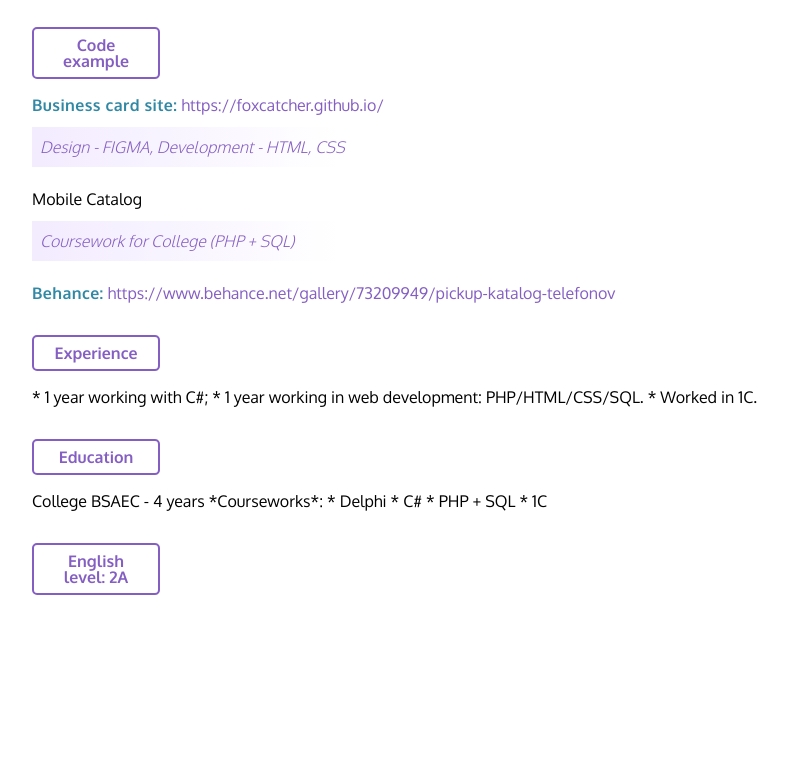
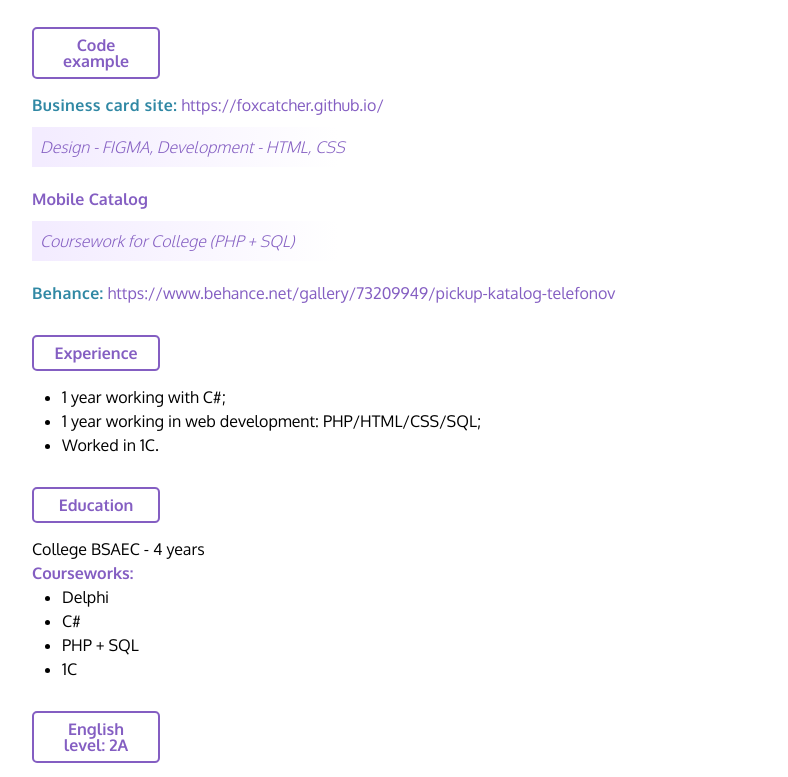
Before and after one commit to foxcatcher/rsschool-2019Q1-cv, a plain HTML site: page index.html in a window 1280 px wide. Shown: the part 606-1383 px from the top of the page, without its empty margins (98-886 px from the left). Before the commit the page ends 1215 px from the top, so only its background shows below. Drawn offline with Linux system fonts and the light colour scheme.

Commit message:
style: add ul and strong tag

```diff
--- a/index.html
+++ b/index.html
@@ -57,21 +57,23 @@
 
             <h2>Experience</h2>
 
-            * 1 year working with C#;
-            * 1 year working in web development: PHP/HTML/CSS/SQL.
-            * Worked in 1C.
-
+            <ul>
+                <li>1 year working with C#;</li>
+                <li>1 year working in web development: PHP/HTML/CSS/SQL;</li>
+                <li>Worked in 1C.</li>
+            </ul>
 
             <h2>Education</h2>
 
             College BSAEC - 4 years
 
-            *Courseworks*:
-            * Delphi
-            * C#
-            * PHP + SQL
-            * 1C
-
+            <strong>Courseworks:</strong>
+            <ul>
+                <li>Delphi</li>
+                <li>C#</li>
+                <li>PHP + SQL</li>
+                <li>1C</li>
+            </ul>
 
             <h2>English level: 2A </h2>
         </section>
--- a/style.css
+++ b/style.css
@@ -108,7 +108,9 @@ blockquote::before{
     background: #000;
 }
 
-.contacts{
+ul{
+    list-style-type: disc;
+    margin-left: 30px;
 }
 
 a{
@@ -119,3 +121,9 @@ a{
 a:hover{
     text-decoration: underline;
 }
+
+strong{
+    font-weight: bold;
+    color: #845ec2;
+    display: block;
+}
```
